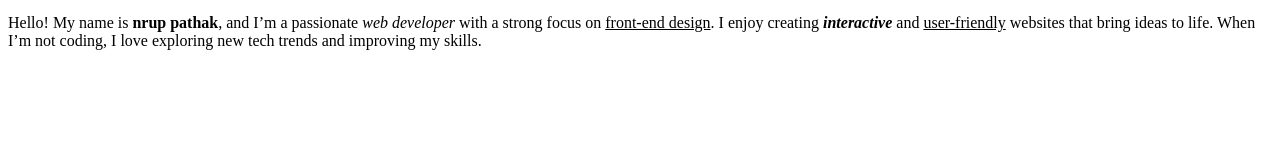
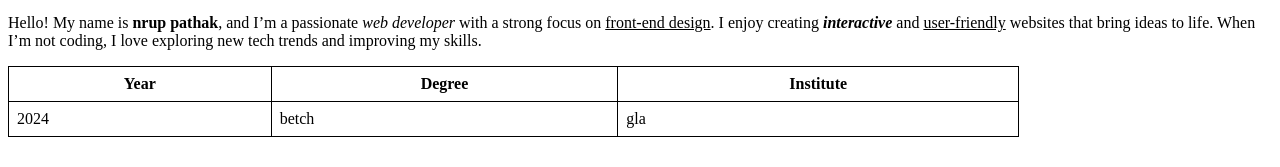
Before and after one commit to nruppathak/Frontend, a plain HTML site: page Assignment_1.html in a window 1280 px wide. Shown: the part 175-342 px from the top of the page. Drawn offline with Linux system fonts and the light colour scheme.

Commit message:
education section

```diff
--- a/Assignment_1.html
+++ b/Assignment_1.html
@@ -19,7 +19,20 @@
     <p>
   Hello! My name is <b>nrup pathak</b>, and I’m a passionate <i>web developer</i> with a strong focus on
   <u>front-end design</u>. I enjoy creating <b><i>interactive</i></b> and <u>user-friendly</u> websites that bring ideas to life.
-  When I’m not coding, I love exploring new tech trends and improving my skills.</p>
+  When I’m not coding, I love exploring new tech trends and improving my skills.
+</p>
+<table style="border:1px solid black; border-collapse:collapse; width:80%;">
+  <tr>
+    <th style="border:1px solid black; padding:8px;">Year</th>
+    <th style="border:1px solid black; padding:8px;">Degree</th>
+    <th style="border:1px solid black; padding:8px;">Institute</th>
+  </tr>
+  <tr>
+    <td style="border:1px solid black; padding:8px;">2024</td>
+    <td style="border:1px solid black; padding:8px;">betch</td>
+    <td style="border:1px solid black; padding:8px;">gla</td>
+  </tr>
+</table>
 
 </body>
 </html>
```
